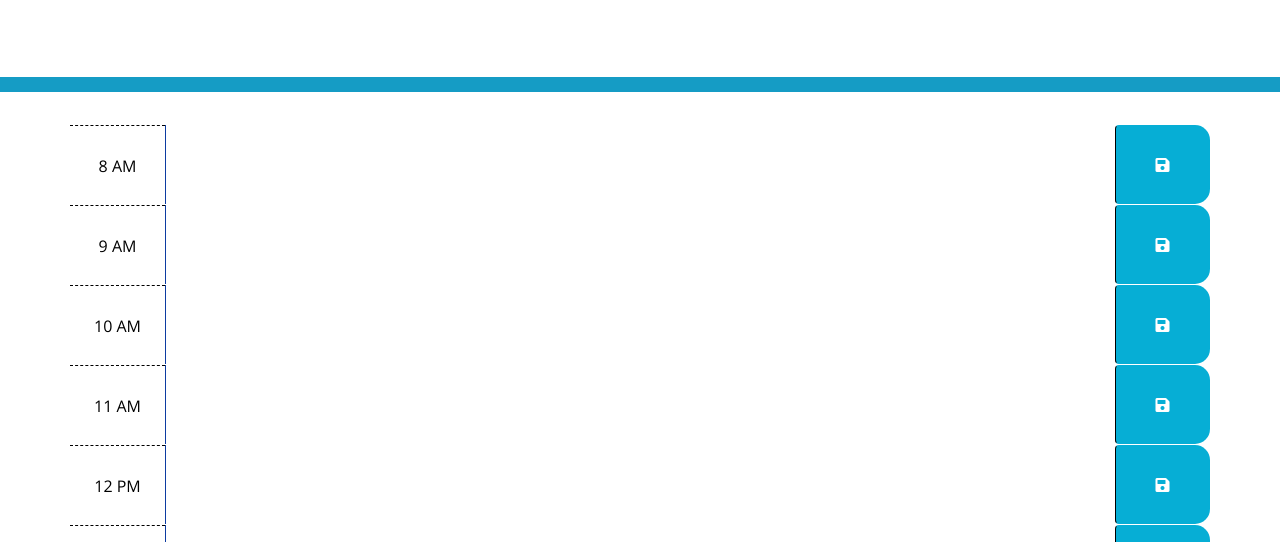
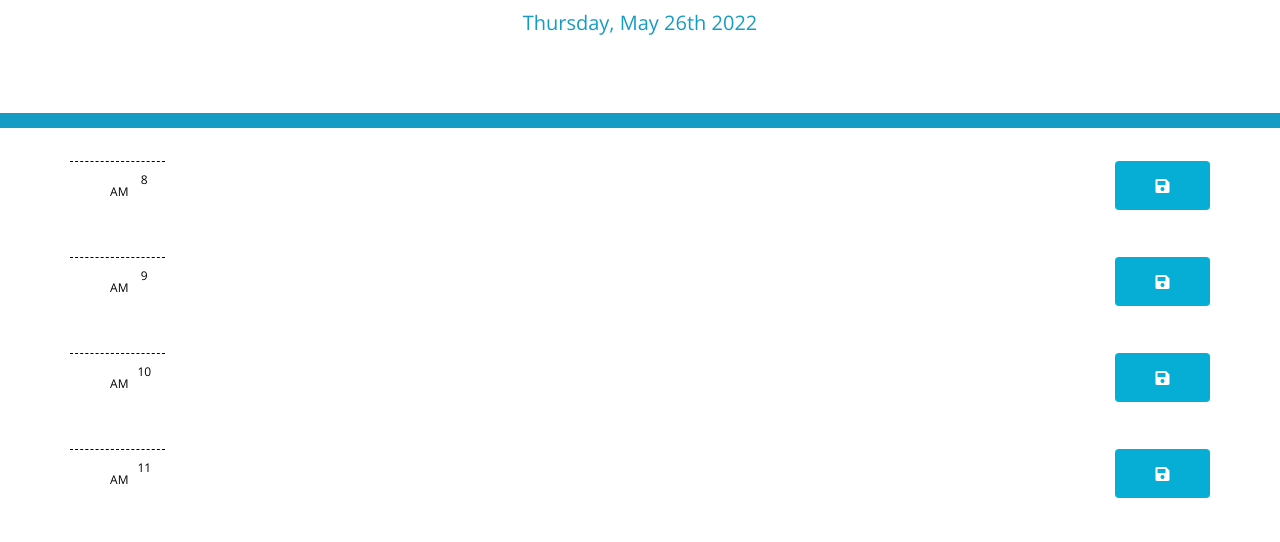
Before and after one commit to adenali123/day-planner, a plain HTML site: page index.html in a window 1280 px wide. Shown: the part 181-723 px from the top of the page. Drawn offline with nearby package versions, Linux system fonts and the light colour scheme.

Commit message:
completed css and start on js

```diff
--- a/assets/script.js
+++ b/assets/script.js
@@ -0,0 +1,16 @@
+var todayDate = moment().format('dddd, MMM Do YYYY');
+$("#currentDay").html(todayDate);
+
+$(document).ready(function () {
+    // saveBtn click listener
+    $(".saveBtn").on("click", function () {
+        // Get nearby values of the description in JQuery
+        var text = $(this).siblings(".description").val();
+        var time = $(this).parent().attr("id");
+
+        // Save text in local storage
+        localStorage.setItem(time, text);
+    })
+
+
+})
--- a/assets/style.css
+++ b/assets/style.css
@@ -1,6 +1,6 @@
 body {
     font-family: "Open Sans", sans-serif;
-    font-size: 16px;
+    font-size: 12px;
     line-height: 1;
   }
 
@@ -63,3 +63,23 @@ body {
     font-size: 20px;
     transition: all 0.3s ease-in-out;
   }
+
+  .row {
+    height: auto;
+    margin-top: 20px;
+  }
+
+  .hour {
+    padding-right: 1%;
+  }
+
+  .saveBtn {
+    border: 0;
+    border-radius: 0.25rem;
+    height: 49px;
+  }
+
+  textarea {
+    min-height: 75px;
+    border: 0;
+  }
```
